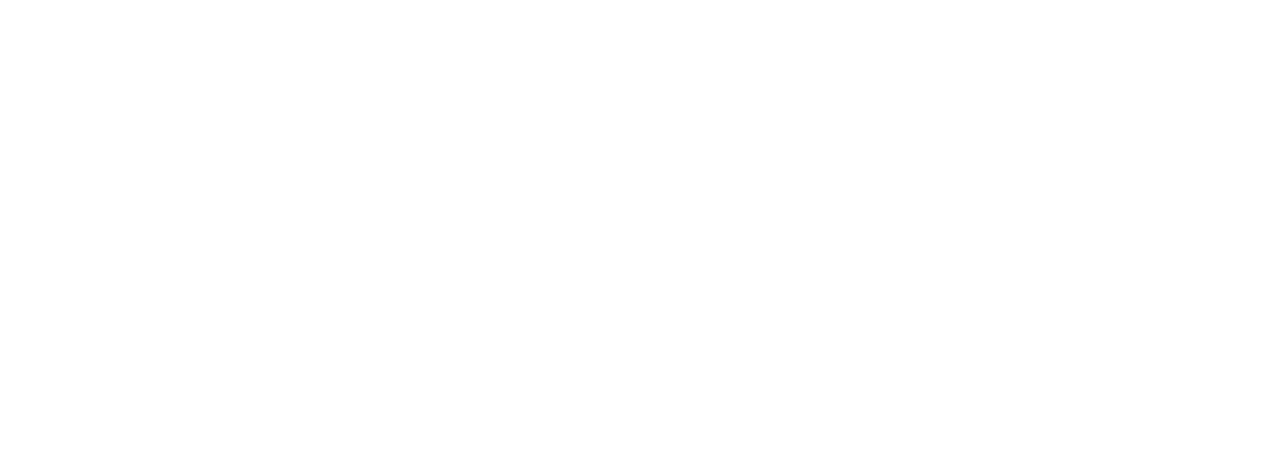
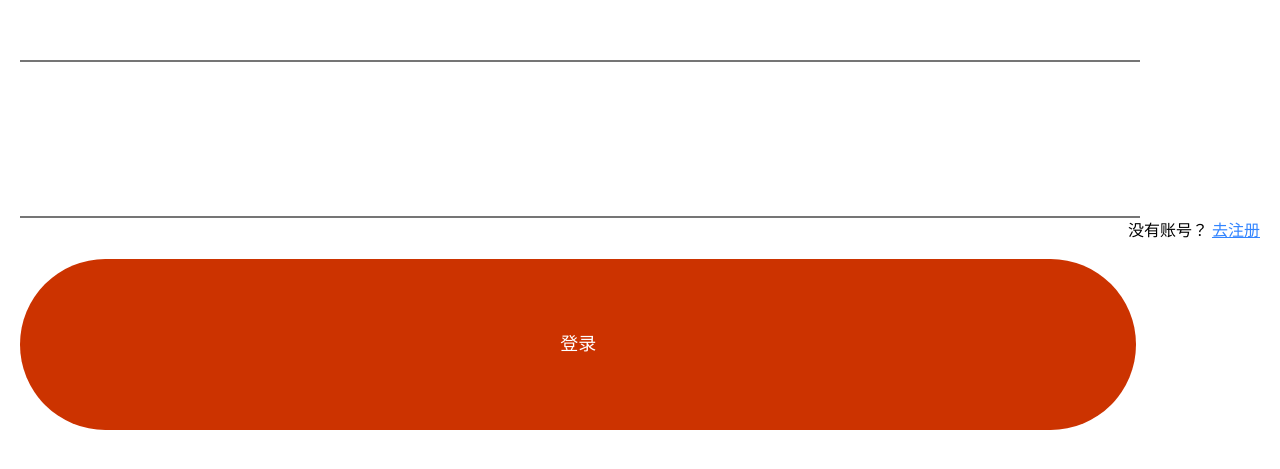
Before and after one commit to Trb-code/vue-topnew, a Vue app: page /#/logo in a window 1280 px wide. Shown: the part 109-578 px from the top of the page. Built offline with nearby package versions, Linux system fonts and the light colour scheme; a small style sheet from the web is missing.

Commit message:
登录页面静态准备好

```diff
--- a/package.json
+++ b/package.json
@@ -10,7 +10,8 @@
   "dependencies": {
     "core-js": "^3.4.3",
     "vant": "^2.2.16",
-    "vue": "^2.6.10"
+    "vue": "^2.6.10",
+    "vue-router": "^3.1.3"
   },
   "devDependencies": {
     "@vue/cli-plugin-babel": "^4.1.0",
--- a/src/App.vue
+++ b/src/App.vue
@@ -1,10 +1,11 @@
 <template>
-  <div id="app"></div>
+  <div id="app">
+    <router-view></router-view>
+  </div>
 </template>
 
-<script>
-</script>
+<script></script>
 
-<style lang="less" >
+<style lang="less">
 @import url("http://at.alicdn.com/t/font_1426139_h6vn3jbl5q.css");
 </style>
--- a/src/components/logobutton.vue
+++ b/src/components/logobutton.vue
@@ -0,0 +1,25 @@
+<template>
+  <!-- // 按钮封装 -->
+  <div class="btn">
+    {{ text }}
+  </div>
+</template>
+
+<script>
+export default {
+  props: ["text"]
+};
+</script>
+
+<style lang="less" scoped>
+.btn {
+  width: 314 * 100vw/360;
+  height: 48 * 100vw/360;
+  background-color: rgb(204, 51, 0);
+  border-radius: 24 * 100vw/360;
+  color: #fff;
+  text-align: center;
+  line-height: 48 * 100vw/360;
+  font-size: 18px;
+}
+</style>
--- a/src/components/logoinp.vue
+++ b/src/components/logoinp.vue
@@ -0,0 +1,25 @@
+<template>
+  <div>
+    <!-- 输入框封装 -->
+    <input type="text" class="inp" />
+  </div>
+</template>
+
+<script>
+export default {
+  props: ["type"]
+};
+</script>
+
+<style lang="less" scoped>
+.inp {
+  width: 314 * 100vw/360;
+  height: 40 * 100vw/360;
+  border: none;
+  outline: none;
+  border-bottom: 2px solid rgb(117, 117, 117);
+  font-size: 18px;
+  margin: 5px 0;
+  background-color: transparent;
+}
+</style>
--- a/src/main.js
+++ b/src/main.js
@@ -1,9 +1,11 @@
 import Vue from 'vue'
 import App from "./App.vue"
-import "../styles/reset.css"
+import "@/styles/reset.css"
+import router from "@/router/router.js"
 
 Vue.config.productionTip = false
 
 new Vue({
+  router,
   render: h => h(App),
 }).$mount('#app')
--- a/src/router/router.js
+++ b/src/router/router.js
@@ -0,0 +1,16 @@
+import vue from "vue"
+import vuerouter from "vue-router"
+
+import logo from "@/views/logo.vue"
+
+vue.use(vuerouter)
+
+var router = new vuerouter({
+    routes: [{
+        name: "logo",
+        path: "/logo",
+        component: logo
+    }]
+})
+// 暴露出去
+export default router
--- a/src/views/logo.vue
+++ b/src/views/logo.vue
@@ -1,13 +1,71 @@
 <template>
+  <div class="ueslogo">
+    <div class="container">
+      <div class="close"><span class="iconfont iconicon-test"></span></div>
+      <div class="logo"><span class="iconfont iconnew"></span></div>
+      <div class="inputs">
+        <!-- 输入框组件 -->
+        <logoinp></logoinp>
+        <logoinp></logoinp>
+      </div>
+      <p class="tips">
+        没有账号？
+        <a href="#/register" class="">去注册</a>
+      </p>
 
+      <!-- 封装好的按钮 -->
+      <logobtn text="登录"></logobtn>
+    </div>
+  </div>
 </template>
 
 <script>
+import logobtn from "@/components/logobutton.vue";
+import logoinp from "@/components/logoinp.vue";
+
 export default {
-
-}
+  components: {
+    logobtn,
+    logoinp
+  }
+};
 </script>
 
-<style>
+<style lang="less" scoped>
+.ueslogo {
+  padding: 20px;
+  //   background-color: #eee;
+}
 
+.close {
+  span {
+    font-size: 27 / 360 * 100vw;
+  }
+}
+
+.logo {
+  display: flex;
+  justify-content: center;
+
+  span {
+    display: block;
+    font-size: 126 / 360 * 100vw;
+    color: #d81e06;
+  }
+}
+
+// .inputs {
+//   input {
+//     margin-bottom: 20px;
+//   }
+// }
+
+.tips {
+  text-align: right;
+  margin-bottom: 20px;
+
+  a {
+    color: #3385ff;
+  }
+}
 </style>
```
Also changed, not shown: src/styles/reset.css (renamed from styles/reset.css), 1 other file (tests, documents, lock files or other folders).
